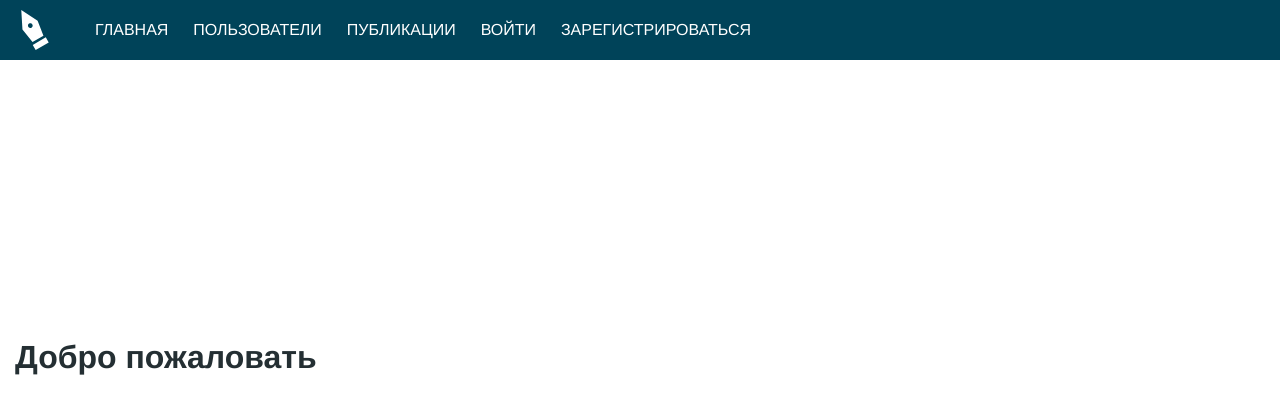
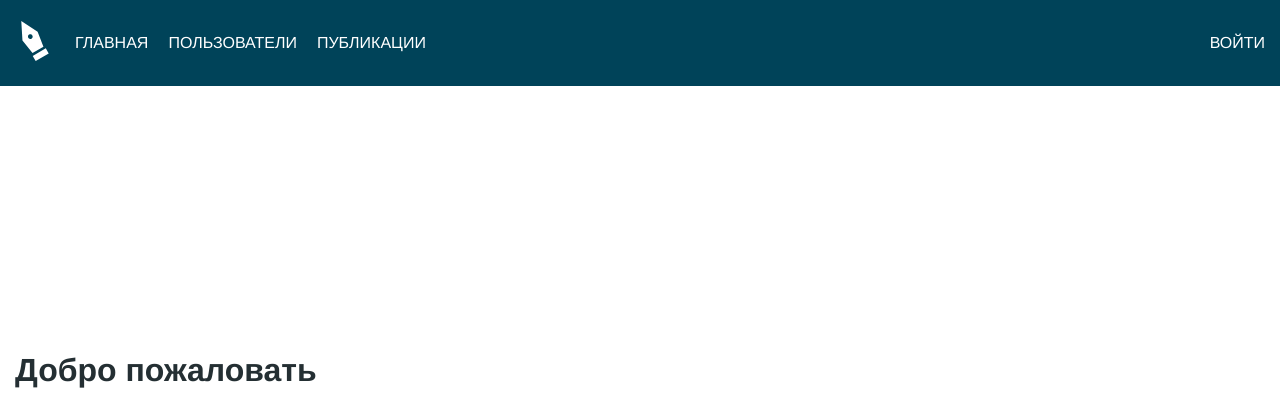
Before and after one commit to eivankin/php-lj, a PHP site: page / in a window 1280 px wide. Shown: the top 420 px of the page. Run offline with PHP 8.4, Linux system fonts and the light colour scheme.

Commit message:
fix nav design

```diff
--- a/assets/style.css
+++ b/assets/style.css
@@ -15,6 +15,7 @@ header {
     background-color: rgb(0, 67, 89);
     color: white;
     padding: 5px 15px;
+    justify-content: space-between;
 }
 
 footer {
@@ -31,16 +32,18 @@ footer > hr {
     border-color: white;
 }
 
-ul#menu {
+ul.menu {
     list-style-type: none;
     display: flex;
     flex-direction: row;
-    width: 110%;
     justify-content: space-between;
+    padding-left: 0;
+    align-items: center;
 }
 
-ul#menu > li > a {
+ul.menu > li > a {
     text-transform: uppercase;
+    padding-left: 20px;
 }
 
 a.white {
--- a/pages/base.php
+++ b/pages/base.php
@@ -11,20 +11,23 @@
     <link rel="stylesheet" href="/assets/style.css">
 </head>
 <body>
-<header>
-    <img src="/assets/logo.svg" width="40" height="40" alt="Логотип">
+<header id="top">
     <nav>
-        <ul id="menu">
+        <ul class="menu">
+            <li><img src="/assets/logo.svg" width="40" height="40" alt="Логотип"></li>
             <li><a class="white" href="/">Главная</a></li>
             <li><a class="white" href="/users">Пользователи</a></li>
             <li><a class="white" href="/entries">Публикации</a></li>
+        </ul>
+    </nav>
+    <nav>
+        <ul class="menu">
             <?php
             if (isset($_SESSION['user_id'])) {
                 echo '<li><a class="white" href="/account">Личный кабинет</a></li>
                 <li><a class="white" href="/logout">Выйти</a></li>';
             } else {
-                echo '<li><a class="white" href="/login">Войти</a></li>
-                <li><a class="white" href="/register">Зарегистрироваться</a></li>';
+                echo '<li><a class="white" href="/login">Войти</a></li>';
             }
             ?>
         </ul>
@@ -40,7 +43,7 @@
     ?>
 </main>
 <footer>
-    <p><a class="white" href="#menu">↑ Наверх</a></p>
+    <p><a class="white" href="#top">↑ Наверх</a></p>
     <p>Связаться с администратором: <a class="white" href="mailto:webmaster@<?php echo $_SERVER['HTTP_HOST'] ?>">
             webmaster@<?php echo $_SERVER['HTTP_HOST'] ?></a></p>
     <hr>
```
